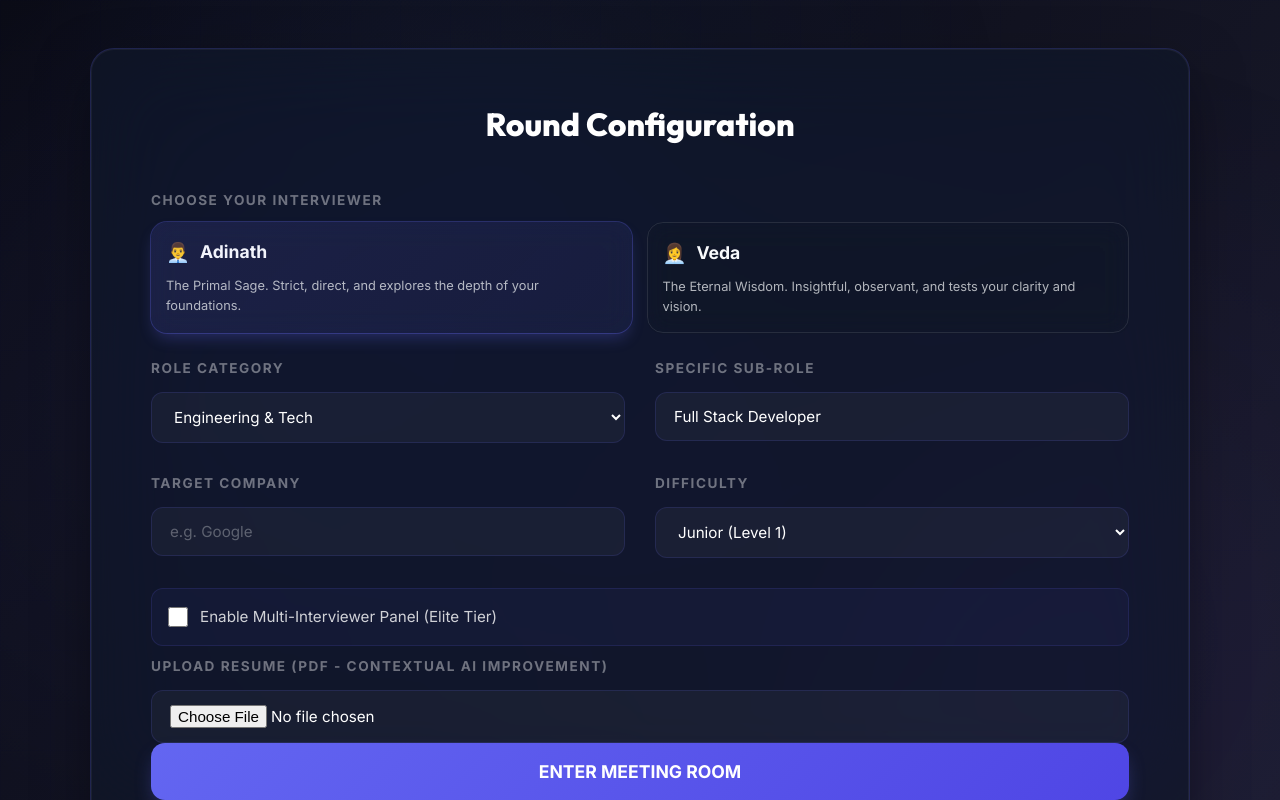
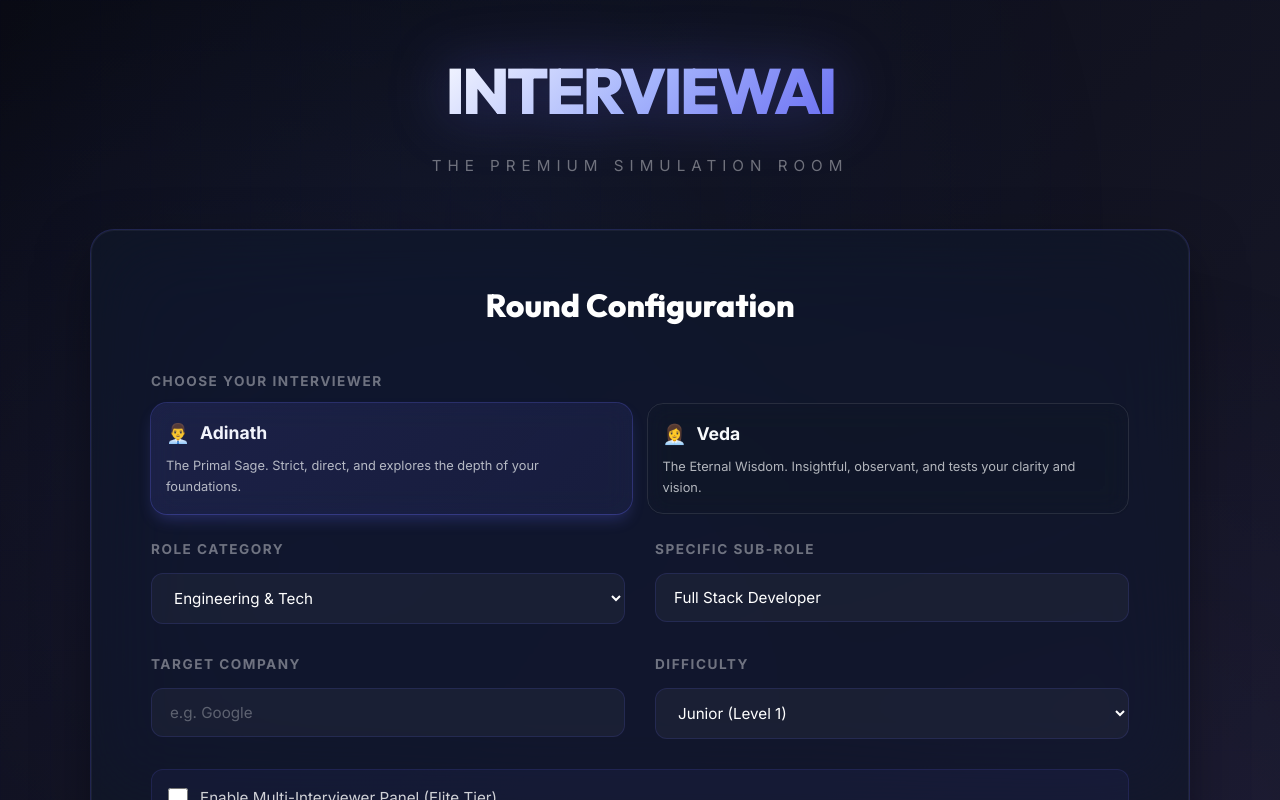
Before and after one commit to Edge-Explorer/Interview-Prep, a React app in the folder frontend/: page / in a window 1280 px wide. Built offline with nearby package versions, Linux system fonts and the light colour scheme; the HTML template or start-up script is replaced by a standard one.

Commit message:
fix: Allow scrolling in setup container while maintaining full-screen design

```diff
--- a/frontend/src/App.css
+++ b/frontend/src/App.css
@@ -15,17 +15,16 @@ html {
 
 /* Setup Container - Fixed Viewport */
 .setup-container {
-  position: fixed;
-  top: 0;
-  left: 0;
-  width: 100vw;
-  height: 100vh;
+  min-height: 100vh;
+  width: 100%;
   display: flex;
   flex-direction: column;
   align-items: center;
   justify-content: center;
-  padding: 0;
-  overflow: hidden;
+  padding: 40px 20px;
+  position: relative;
+  overflow-x: hidden;
+  overflow-y: auto;
   background: linear-gradient(135deg, #0a0b14 0%, #1a1b2e 100%);
 }
 
```
